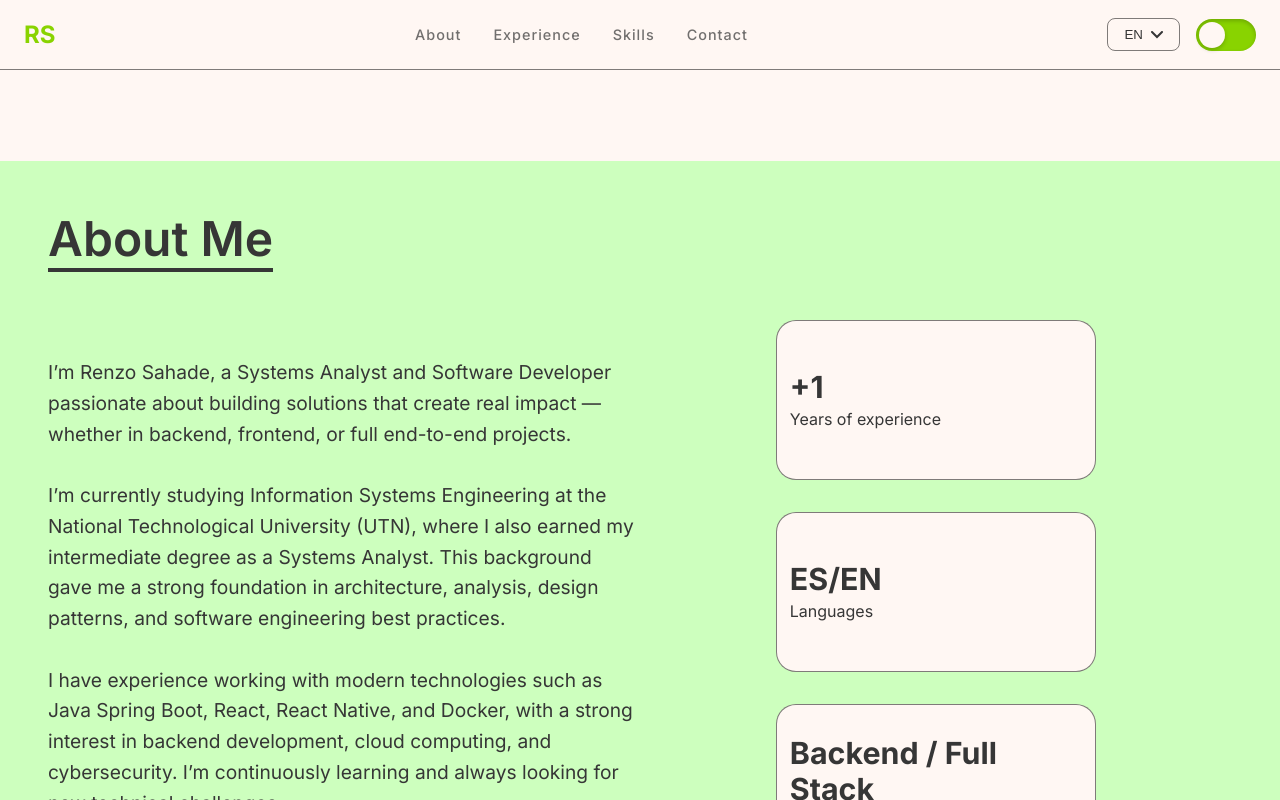
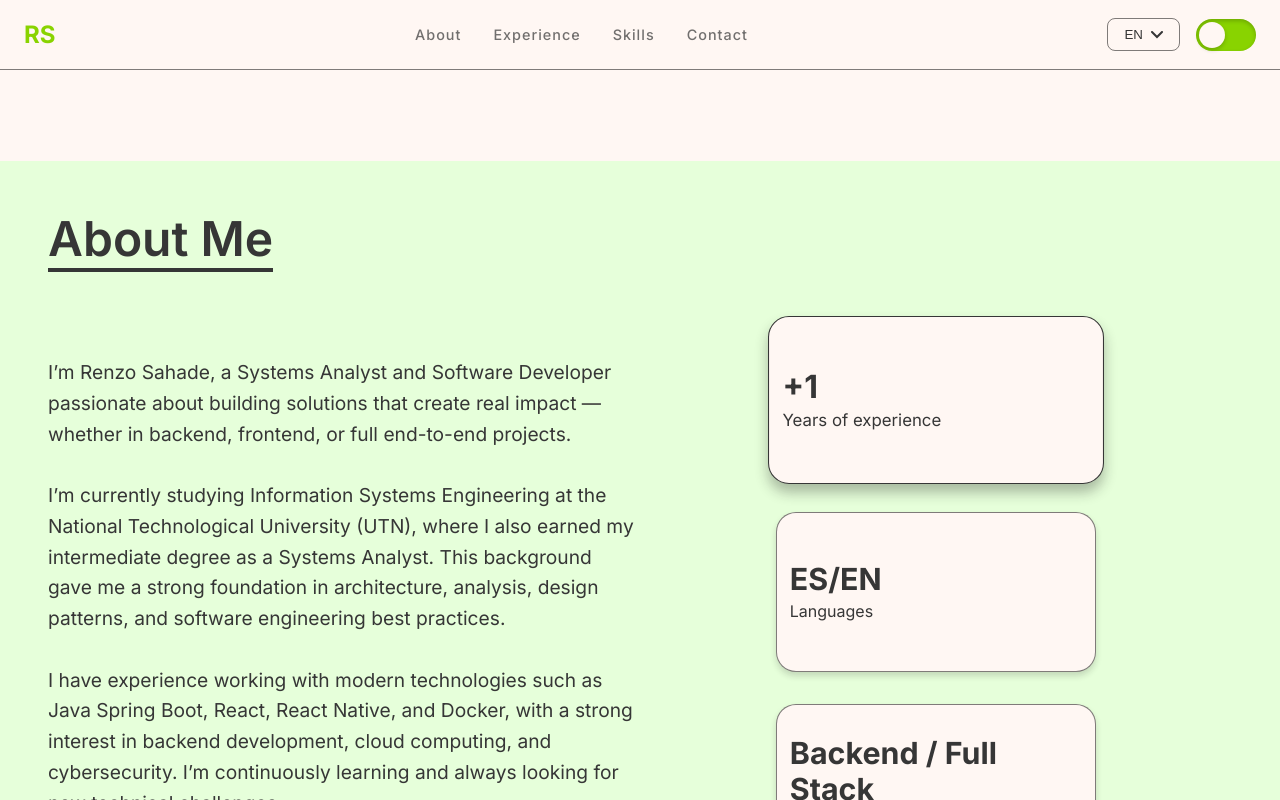
Before and after one commit to ingsahaderenzo/myPortfolio, a React (Vite) app: page / in a window 1280 px wide. In both pictures the pointer is over the element 936 px from the left and 1055 px from the top of the page. Shown: the part 655-1455 px from the top of the page. Built offline with nearby package versions, Linux system fonts and the light colour scheme.

Commit message:
Adding some hover effects in Hero and About me

```diff
--- a/src/App.css
+++ b/src/App.css
@@ -1,7 +1,7 @@
 /* Paletes */
 :root {
     --bg-color: #fff7f3;
-    --bg--secondary: #cdffbe;
+    --bg--secondary: #e6ffda;
     --text-color: #363636;
     --primary: #89d300;
     --primary--on--secondary--bg: #363636;
--- a/src/components/about/About.module.css
+++ b/src/components/about/About.module.css
@@ -55,6 +55,15 @@
     background-color: var(--bg-color);
     border: 1.5px solid var(--border);
     border-radius: 20px;
+    box-shadow: 0 4px 6px rgba(27, 27, 27, 0.164);
+    transition: 0.5s ease;
+}
+
+.metricBox:hover {
+    scale: 1.05;
+    border-color: var(--primary--on--secondary--bg);
+    box-shadow: 0 8px 12px rgba(27, 27, 27, 0.3);
+    transition: 0.5s ease;
 }
 
 .metricTitle {
--- a/src/components/hero/Hero.module.css
+++ b/src/components/hero/Hero.module.css
@@ -41,6 +41,13 @@
     border-radius: 15%;
     overflow: hidden;
     box-shadow: 0 4px 15px rgba(0, 0, 0, 0.2);
+    transition: transform 0.3s ease, box-shadow 0.3s ease;
+}
+
+.photoWrapper:hover {
+    box-shadow: 0 8px 25px rgba(0, 0, 0, 0.3);
+    transform: scale(1.05);
+    transition: transform 0.3s ease, box-shadow 0.3s ease;
 }
 
 .photo {
```
